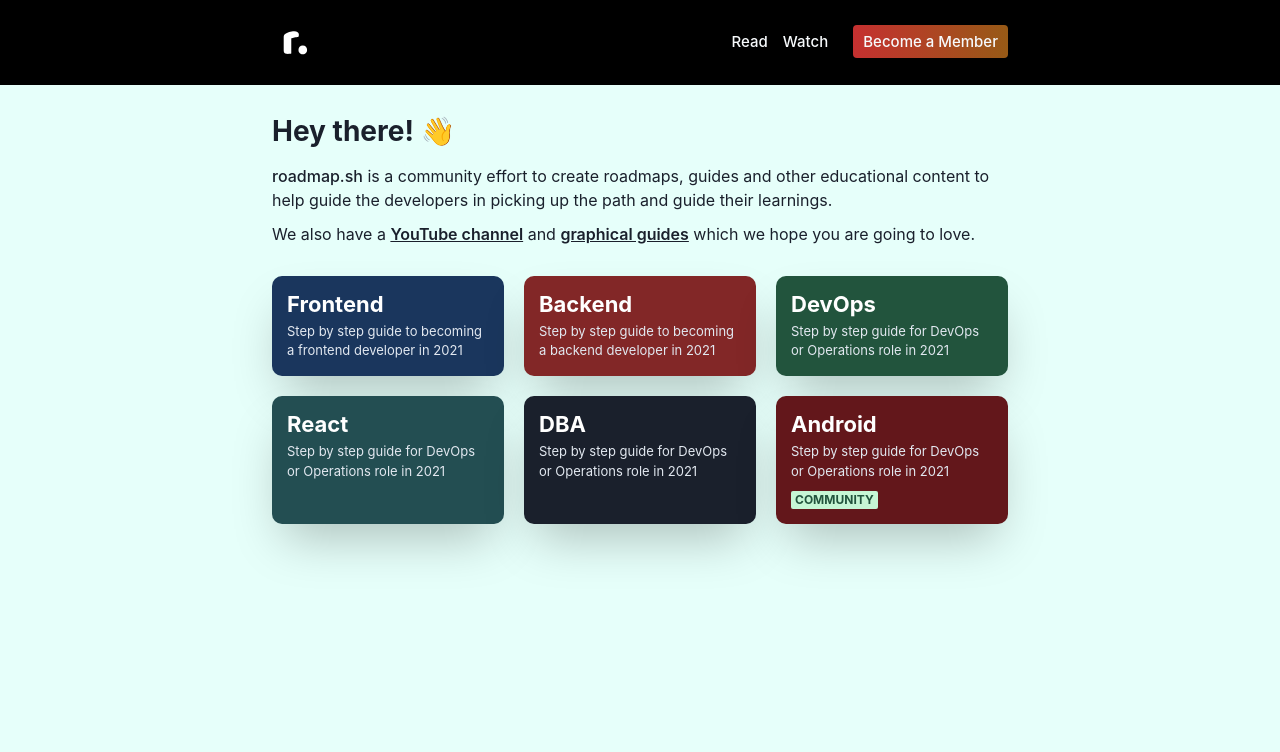
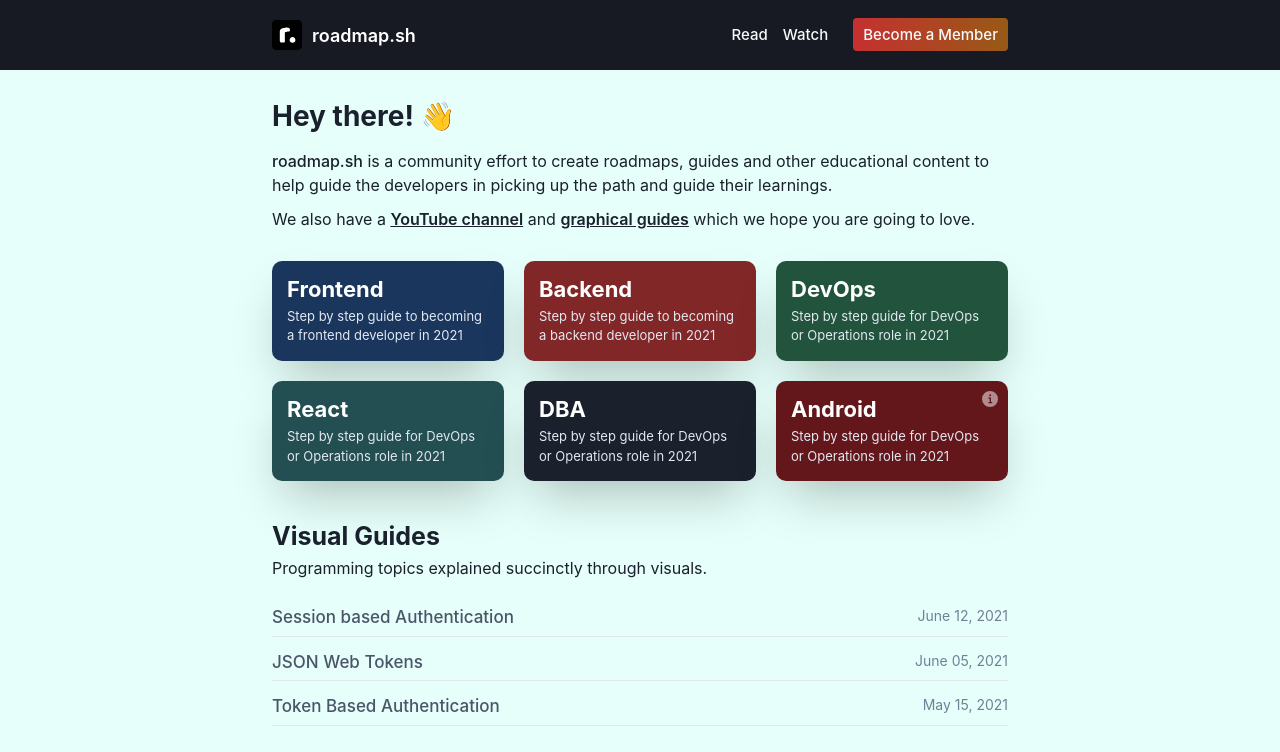
Before and after one commit to vecnazmaga/developer-mode, a Next.js app: page / in a window 1280 px wide. Shown: the top 752 px of the page. Built offline with nearby package versions, Linux system fonts and the light colour scheme.

Commit message:
Add guides listing design

```diff
--- a/package.json
+++ b/package.json
@@ -9,6 +9,7 @@
     "lint": "next lint"
   },
   "dependencies": {
+    "@chakra-ui/icons": "^1.0.14",
     "@chakra-ui/react": "^1.6.5",
     "@emotion/react": "^11.4.0",
     "@emotion/styled": "^11.3.0",
--- a/pages/index.tsx
+++ b/pages/index.tsx
@@ -1,27 +1,16 @@
-import {
-  Box,
-  Container,
-  Divider,
-  Heading,
-  Image,
-  Text,
-  Flex,
-  Link,
-  Stack,
-  Button,
-  SimpleGrid,
-  Badge
-} from '@chakra-ui/react';
-import { Head } from 'next/document';
+import { Box, Container, Flex, Heading, Image, Link, SimpleGrid, Stack, Text, Tooltip } from '@chakra-ui/react';
+import { InfoIcon } from '@chakra-ui/icons';
 
 export default function Home() {
   return (
     <Box bg='teal.50' minH='100vh'>
-      <Box bg='black' p='20px 30px'>
+      <Box bg='gray.900' p='20px 30px'>
         <Container maxW='container.md'>
           <Flex justifyContent='space-between'>
-            <Link d='flex' href='/'>
-              <Image h='45px' src='/logo.svg' />
+            <Link d='flex' href='/' alignItems='center' color='white' fontWeight={600}
+                  _hover={{ textDecoration: 'none' }} fontSize='18px'>
+              <Image h='30px' w='30px' src='/logo.svg' mr='10px' />
+              roadmap.sh
             </Link>
             {/*<Link d='flex' href='/' color='white' fontWeight={600} fontSize='20px'>*/}
             {/*  roadmap.sh*/}
@@ -50,48 +39,106 @@ export default function Home() {
               to help guide the developers in picking up the path and guide their learnings.
             </Text>
 
-            <Text fontSize='16px'>We also have a <Link textDecoration={'underline'} href={'#'} fontWeight={600}>YouTube channel</Link> and <Link textDecoration='underline' href={'#'} fontWeight={600}>graphical guides</Link> which we hope you are going to love.</Text>
+            <Text fontSize='16px'>We also have a <Link textDecoration={'underline'} href={'#'} fontWeight={600}>YouTube
+              channel</Link> and <Link textDecoration='underline' href={'#'} fontWeight={600}>graphical
+              guides</Link> which we hope you are going to love.</Text>
           </Box>
           <SimpleGrid columns={{ xl: 3, md: 3, sm: 2, base: 1 }} isInline spacing='20px'>
-            <Link as={Box} href={'#'} _hover={{ textDecoration: 'none', shadow: '2xl' }} flex={1} shadow='2xl'
+            <Link as={Box} href={'#'} _hover={{ textDecoration: 'none', transform: 'scale(1.02)' }} flex={1}
+                  shadow='2xl'
                   bg='blue.900' color='white' p='15px' rounded='10px'>
               <Heading fontSize='22px' mb='5px'>Frontend</Heading>
               <Text color='gray.200' fontSize='13px'>Step by step guide to becoming a frontend developer in 2021</Text>
             </Link>
 
-            <Link as={Box} href='#' _hover={{ textDecoration: 'none', shadow: '2xl' }} flex={1} shadow='2xl'
+            <Link as={Box} href='#' _hover={{ textDecoration: 'none', transform: 'scale(1.02)' }} flex={1} shadow='2xl'
                   bg='red.800' color='white' p='15px' rounded='10px'>
               <Heading fontSize='22px' mb='5px'>Backend</Heading>
               <Text color='gray.200' fontSize='13px'>Step by step guide to becoming a backend developer in 2021</Text>
             </Link>
 
-            <Link as={Box} href='#' _hover={{ textDecoration: 'none', shadow: '2xl' }} flex={1} shadow='2xl'
+            <Link as={Box} href='#' _hover={{ textDecoration: 'none', transform: 'scale(1.02)' }} flex={1} shadow='2xl'
                   bg='green.800' color='white' p='15px' rounded='10px'>
               <Heading fontSize='22px' mb='5px'>DevOps</Heading>
               <Text color='gray.200' fontSize='13px'>Step by step guide for DevOps or Operations role in 2021</Text>
             </Link>
 
-            <Link as={Box} href='#' _hover={{ textDecoration: 'none', shadow: '2xl' }} flex={1} shadow='2xl'
+            <Link as={Box} href='#' _hover={{ textDecoration: 'none', transform: 'scale(1.02)' }} flex={1} shadow='2xl'
                   bg='teal.800' color='white' p='15px' rounded='10px'>
               <Heading fontSize='22px' mb='5px'>React</Heading>
               <Text color='gray.200' fontSize='13px'>Step by step guide for DevOps or Operations role in 2021</Text>
             </Link>
 
-            <Link as={Box} href='#' _hover={{ textDecoration: 'none', shadow: '2xl' }} flex={1} shadow='2xl'
+            <Link as={Box} href='#' _hover={{ textDecoration: 'none', transform: 'scale(1.02)' }} flex={1} shadow='2xl'
                   bg='gray.800' color='white' p='15px' rounded='10px'>
               <Heading fontSize='22px' mb='5px'>DBA</Heading>
               <Text color='gray.200' fontSize='13px'>Step by step guide for DevOps or Operations role in 2021</Text>
             </Link>
 
-            <Link as={Box} href={'#'} _hover={{ textDecoration: 'none', shadow: '2xl' }} flex={1} shadow='2xl'
-                  bg='red.900' color='white' p='15px' rounded='10px'>
+            <Link as={Box} href={'#'} _hover={{ textDecoration: 'none', transform: 'scale(1.02)' }} flex={1}
+                  shadow='2xl'
+                  bg='red.900' color='white' p='15px' rounded='10px' position='relative'>
+              <Tooltip label={'Community contribution'} hasArrow placement='top'>
+                <InfoIcon opacity={0.5} position='absolute' top='10px' right='10px' />
+              </Tooltip>
               <Heading fontSize='22px' mb='5px'>Android</Heading>
               <Text color='gray.200' fontSize='13px'>Step by step guide for DevOps or Operations role in 2021</Text>
-              <Badge mt='10px' variant="subtle" colorScheme="green">
-                Community
-              </Badge>
+              {/*<Badge mt='10px' variant="subtle" colorScheme="green">*/}
+              {/*  Community*/}
+              {/*</Badge>*/}
             </Link>
           </SimpleGrid>
+        </Container>
+      </Box>
+
+      <Box>
+        <Container maxW='container.md'>
+          <Box pt='40px' mb='20px'>
+            <Heading fontSize='25px' mb='5px'>Visual Guides</Heading>
+            <Text>Programming topics explained succinctly through visuals.</Text>
+          </Box>
+
+          <Stack>
+            <Link d='flex' justifyContent='space-between' href='#' fontSize='17px'
+                  _hover={{
+                    textDecoration: 'none',
+                    color: 'blue.400',
+                    '& .guide-title': {
+                      transform: 'translateX(10px)'
+                    }
+                  }} borderBottomWidth={1}
+                  py='5px' color='gray.600'>
+              <Text transition='200ms' className={'guide-title'} fontWeight={500} as='span'>Session based
+                Authentication</Text>
+              <Text fontSize='14px' color='gray.500' as='span'>June 12, 2021</Text>
+            </Link>
+
+            <Link d='flex' justifyContent='space-between' href='#' fontSize='17px'
+                  _hover={{
+                    textDecoration: 'none',
+                    color: 'blue.400',
+                    '& .guide-title': {
+                      transform: 'translateX(10px)'
+                    }
+                  }} borderBottomWidth={1}
+                  py='5px' color='gray.600'>
+              <Text transition='200ms' className={'guide-title'} fontWeight={500} as='span'>JSON Web Tokens</Text>
+              <Text fontSize='14px' color='gray.500' as='span'>June 05, 2021</Text>
+            </Link>
+
+            <Link d='flex' justifyContent='space-between' href='#' fontSize='17px'
+                  _hover={{
+                    textDecoration: 'none',
+                    color: 'blue.400',
+                    '& .guide-title': {
+                      transform: 'translateX(10px)'
+                    }
+                  }} borderBottomWidth={1}
+                  py='5px' color='gray.600'>
+              <Text transition='200ms' className={'guide-title'} fontWeight={500} as='span'>Token Based Authentication</Text>
+              <Text fontSize='14px' color='gray.500' as='span'>May 15, 2021</Text>
+            </Link>
+          </Stack>
         </Container>
       </Box>
     </Box>
```
Also changed, not shown: 1 other file (tests, documents, lock files or other folders).
